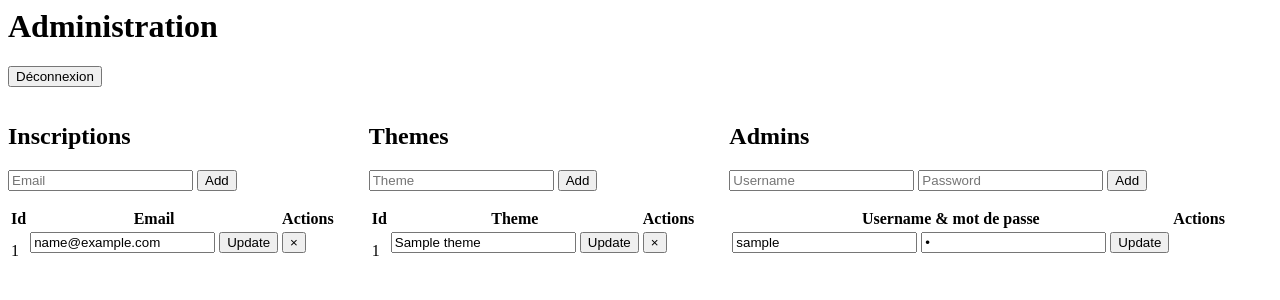
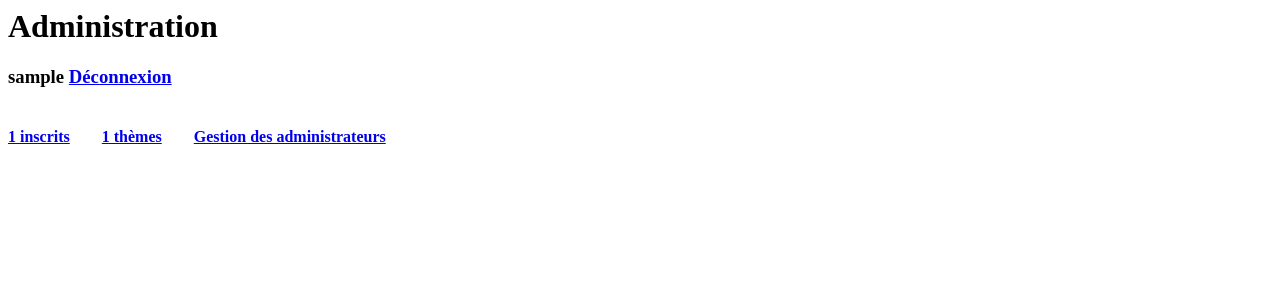
Before and after one commit to Notavone/php_note_1, a PHP site: page /src/admin.php in a window 1280 px wide. Shown: the top 300 px of the page. Run offline with PHP 8.4, Linux system fonts and the light colour scheme; the visitor is signed in with stand-in values (Sample User, id 1); tables that the repository leaves empty hold one stand-in row (values such as "Sample post").

Commit message:
page pour les listes, voir qui est connecté

```diff
--- a/sql/donnees.sql
+++ b/sql/donnees.sql
@@ -3,7 +3,7 @@ VALUES ('leoh', '11102002');
 
 INSERT INTO inscription (id, email)
 VALUES (1, 'leo.hugonnot@gmail.com'),
-       (2, 'leo.hugonnot@edu.univ-fcomte.fr'),
+       (2, 'arthur.dubois@edu.univ-fcomte.fr'),
        (3, 'leo.hugonnot@kalico-informatique.fr');
 
 INSERT INTO theme (id, label)
--- a/src/admin.php
+++ b/src/admin.php
@@ -25,6 +25,9 @@ if (isset($_SESSION['username']) && isset($_SESSION['password'])) {
     }
 }
 
+$compte_themes = select('SELECT * FROM theme', []);
+$compte_inscrits = select('SELECT * FROM inscription', []);
+
 ?>
 
 <html>
@@ -37,14 +40,12 @@ if (isset($_SESSION['username']) && isset($_SESSION['password'])) {
 <body>
 
 <h1>Administration</h1>
-<form action="deconnexion.php">
-    <button type="submit">Déconnexion</button>
-</form>
+<h3><?php echo $_SESSION['username'] ?> <a href="deconnexion.php">Déconnexion</a></h3>
 
 <div style="display:flex; gap: 2rem">
-    <div><?php include_once 'liste_inscrits.php' ?></div>
-    <div><?php include_once 'liste_theme.php' ?></div>
-    <div><?php include_once 'liste_admins.php' ?></div>
+    <h4><a href="liste_inscrits.php"><?php echo sizeof($compte_inscrits) ?> inscrits</a></h4>
+    <h4><a href="liste_theme.php"><?php echo sizeof($compte_themes) ?> thèmes</a></h4>
+    <h4><a href="liste_admins.php">Gestion des administrateurs</a></h4>
 </div>
 
 </body>
--- a/src/deconnexion.php
+++ b/src/deconnexion.php
@@ -1,3 +1,4 @@
 <?php
+session_start();
 session_destroy();
 header('Location: /');
--- a/src/liste_admins.php
+++ b/src/liste_admins.php
@@ -1,27 +1,38 @@
 <?php
+session_start();
+include_once '../config.inc.php';
 
 if (isset($_POST['delete_admin_username'])) {
     $deleteUsername = (string)$_POST['delete_admin_username'];
-    $delete = delete("DELETE FROM admin WHERE username = ?", [$deleteUsername]);
+    delete("DELETE FROM admin WHERE username = ?", [$deleteUsername]);
 }
 
 if (isset($_POST['update_admin_username']) && isset($_POST['update_admin_password'])) {
     $updatedUsername = (string)$_POST['updated_admin_username'];
     $updateUsername = (string)$_POST['update_admin_username'];
     $updatePassword = (string)$_POST['update_admin_password'];
-    $update = update("UPDATE admin SET username = ?, password = ? WHERE username = ?", [$updateUsername, $updatePassword, $updatedUsername]);
+    update("UPDATE admin SET username = ?, password = ? WHERE username = ?", [$updateUsername, $updatePassword, $updatedUsername]);
 }
 
 if (isset($_POST['new_admin_username']) && isset($_POST['new_admin_password'])) {
     $newUsername = (string)$_POST['new_admin_username'];
     $newPassword = (string)$_POST['new_admin_password'];
-    $insert = insert("INSERT INTO admin (username, password) VALUES (?, ?)", [$newUsername, $newPassword]);
+    insert("INSERT INTO admin (username, password) VALUES (?, ?)", [$newUsername, $newPassword]);
 }
 
 $admins = select('SELECT * FROM admin', []);
 ?>
 
-<h2>Admins</h2>
+<html>
+<head>
+    <meta charset="UTF-8">
+    <meta name="viewport" content="width=device-width, user-scalable=no, initial-scale=1.0, maximum-scale=1.0, minimum-scale=1.0">
+    <meta http-equiv="X-UA-Compatible" content="ie=edge">
+    <title>Document</title>
+</head>
+<body>
+<h1>Admins</h1>
+<h3><a href="admin.php">Retour à l'administration</a></h3>
 
 <form action="" method="post">
     <input required placeholder="Username" type="text" name="new_admin_username">
@@ -59,3 +70,5 @@ $admins = select('SELECT * FROM admin', []);
     <?php endforeach; ?>
     </tbody>
 </table>
+</body>
+</html>
--- a/src/liste_inscrits.php
+++ b/src/liste_inscrits.php
@@ -1,25 +1,37 @@
 <?php
+session_start();
+include_once '../config.inc.php';
 
 if (isset($_POST['delete_inscrit_id'])) {
     $id = (int)$_POST['delete_inscrit_id'];
-    $delete = delete("DELETE FROM inscription WHERE id = ?", [$id]);
+    delete("DELETE FROM theme_inscription WHERE inscription_id = ?", [$id]);
+    delete("DELETE FROM inscription WHERE id = ?", [$id]);
 }
 
 if (isset($_POST['new_inscrit'])) {
     $new_inscrit = (string)$_POST['new_inscrit'];
-    $insert = insert("INSERT INTO inscription (email) VALUES (?)", [$new_inscrit]);
+    insert("INSERT INTO inscription (email) VALUES (?)", [$new_inscrit]);
 }
 
 if (isset($_POST['update_inscrit_id'])) {
     $id = (int)$_POST['update_inscrit_id'];
     $email = (string)$_POST['update_inscrit_email'];
-    $update = update("UPDATE inscription SET email = ? WHERE id = ?", [$email, $id]);
+    update("UPDATE inscription SET email = ? WHERE id = ?", [$email, $id]);
 }
 
 $inscriptions = select('SELECT * FROM inscription', []);
 ?>
 
-<h2>Inscriptions</h2>
+<html>
+<head>
+    <meta charset="UTF-8">
+    <meta name="viewport" content="width=device-width, user-scalable=no, initial-scale=1.0, maximum-scale=1.0, minimum-scale=1.0">
+    <meta http-equiv="X-UA-Compatible" content="ie=edge">
+    <title>Document</title>
+</head>
+<body>
+<h1>Inscriptions</h1>
+<h3><a href="admin.php">Retour à l'administration</a></h3>
 
 <form action="" method="post">
     <input required placeholder="Email" type="text" name="new_inscrit">
@@ -55,3 +67,5 @@ $inscriptions = select('SELECT * FROM inscription', []);
     <?php endforeach; ?>
     </tbody>
 </table>
+</body>
+</html>
--- a/src/liste_theme.php
+++ b/src/liste_theme.php
@@ -1,25 +1,37 @@
 <?php
+session_start();
+include_once '../config.inc.php';
 
 if (isset($_POST['delete_theme_id'])) {
     $id = (int)$_POST['delete_theme_id'];
-    $delete = delete("DELETE FROM theme WHERE id = ?", [$id]);
+    delete("DELETE FROM theme_inscription WHERE theme_id = ?", [$id]);
+    delete("DELETE FROM theme WHERE id = ?", [$id]);
 }
 
 if (isset($_POST['new_theme'])) {
     $new_theme = (string)$_POST['new_theme'];
-    $insert = insert("INSERT INTO theme (label) VALUES (?)", [$new_theme]);
+    insert("INSERT INTO theme (label) VALUES (?)", [$new_theme]);
 }
 
 if (isset($_POST['update_theme_id'])) {
     $id = (int)$_POST['update_theme_id'];
     $label = (string)$_POST['update_theme_label'];
-    $update = update("UPDATE theme SET label = ? WHERE id = ?", [$label, $id]);
+    update("UPDATE theme SET label = ? WHERE id = ?", [$label, $id]);
 }
 
 $themes = select('SELECT * FROM theme', []);
 ?>
 
-<h2>Themes</h2>
+<html>
+<head>
+    <meta charset="UTF-8">
+    <meta name="viewport" content="width=device-width, user-scalable=no, initial-scale=1.0, maximum-scale=1.0, minimum-scale=1.0">
+    <meta http-equiv="X-UA-Compatible" content="ie=edge">
+    <title>Document</title>
+</head>
+<body>
+<h1>Themes</h1>
+<h3><a href="admin.php">Retour à l'administration</a></h3>
 
 <form action="" method="post">
     <input required placeholder="Theme" type="text" name="new_theme">
@@ -55,3 +67,5 @@ $themes = select('SELECT * FROM theme', []);
     <?php endforeach; ?>
     </tbody>
 </table>
+</body>
+</html>
```
Also changed, not shown: src/home.php (+13 -4 lines).
